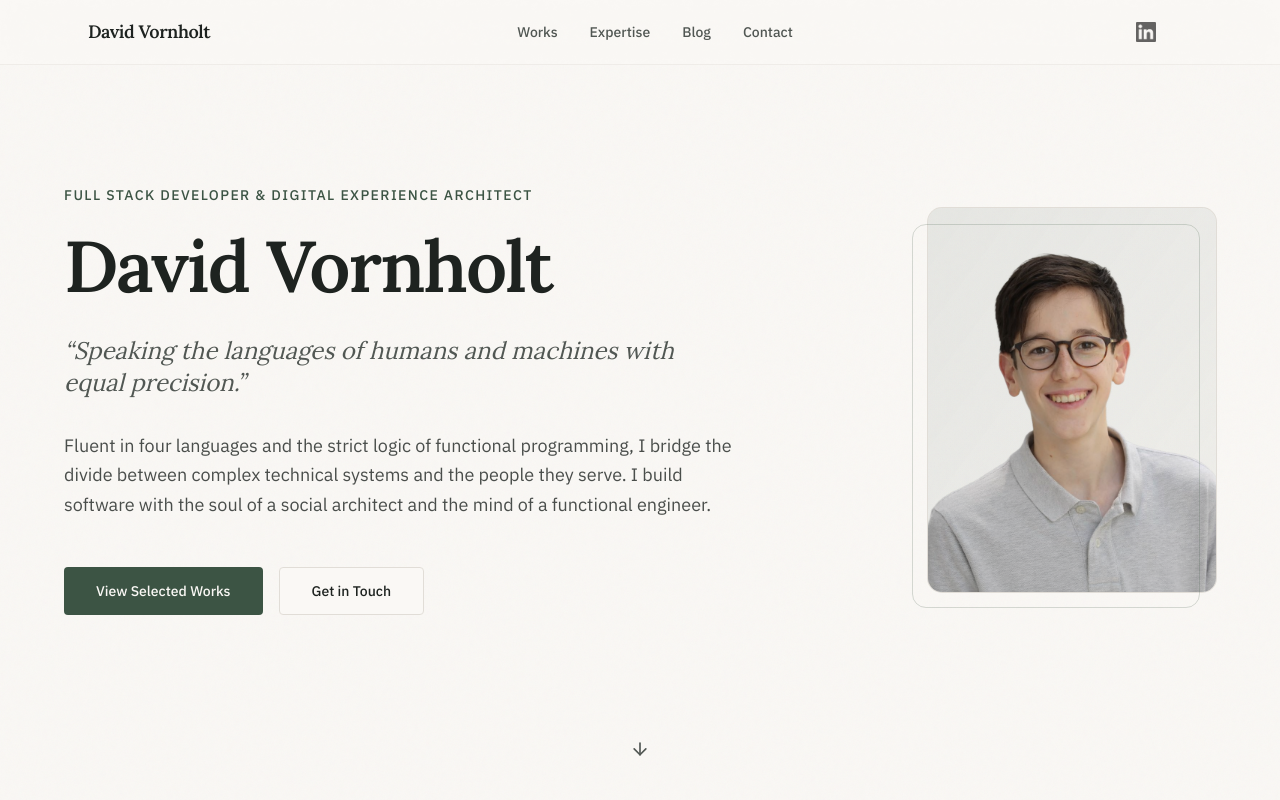
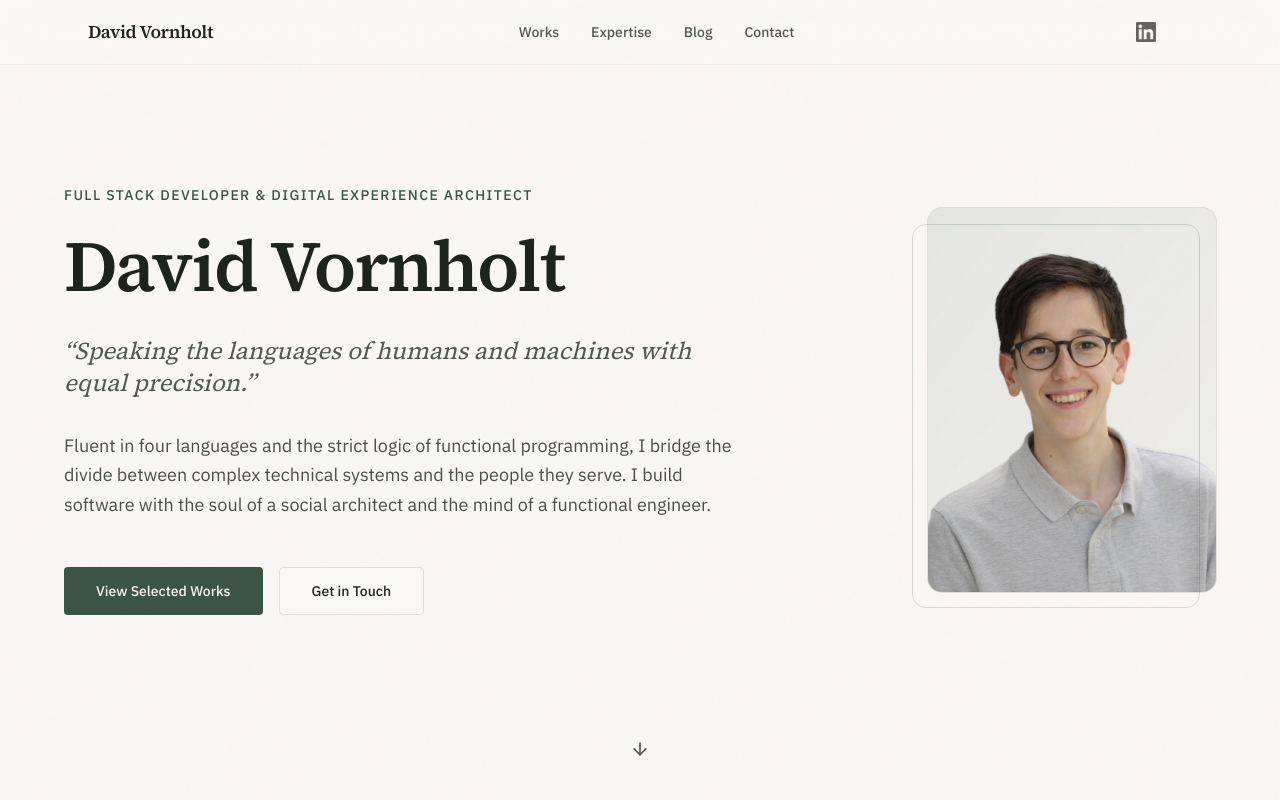
Before and after one commit to davidvornholt/portfolio, a Next.js app: page / in a window 1280 px wide. Shown: the top 800 px of the page. Built offline with nearby package versions, Linux system fonts and the light colour scheme; some icons are missing.

Commit message:
feat: update font variables in globals.css and layout.tsx for consistency

```diff
--- a/src/app/globals.css
+++ b/src/app/globals.css
@@ -5,9 +5,9 @@
 @theme inline {
   --color-background: var(--background);
   --color-foreground: var(--foreground);
-  --font-sans: var(--font-ibm-plex-sans);
-  --font-mono: var(--font-ibm-plex-mono);
-  --font-serif: var(--font-lora);
+  --font-sans: var(--font-sans);
+  --font-mono: var(--font-mono);
+  --font-serif: var(--font-serif);
   --color-sidebar-ring: var(--sidebar-ring);
   --color-sidebar-border: var(--sidebar-border);
   --color-sidebar-accent-foreground: var(--sidebar-accent-foreground);
--- a/src/app/layout.tsx
+++ b/src/app/layout.tsx
@@ -1,5 +1,10 @@
 import type { Metadata } from 'next';
-import { IBM_Plex_Mono, IBM_Plex_Sans, Inter, Lora } from 'next/font/google';
+import {
+  IBM_Plex_Mono,
+  IBM_Plex_Sans,
+  Inter,
+  Source_Serif_4,
+} from 'next/font/google';
 import './globals.css';
 import type { ReactNode } from 'react';
 import { Footer } from '@/shared/page/presentation/components/footer';
@@ -9,30 +14,20 @@ import { Header } from '../shared/page/presentation/components/header';
 const inter = Inter({ subsets: ['latin'], variable: '--font-sans' });
 
 const ibmPlexSans = IBM_Plex_Sans({
-  variable: '--font-ibm-plex-sans',
+  variable: '--font-sans',
   subsets: ['latin'],
 });
 
 const ibmPlexMono = IBM_Plex_Mono({
-  variable: '--font-ibm-plex-mono',
+  variable: '--font-mono',
   subsets: ['latin'],
   weight: ['400', '700'],
 });
 
-const lora = Lora({
-  variable: '--font-lora',
+const sourceSerif4 = Source_Serif_4({
+  variable: '--font-serif',
   subsets: ['latin'],
 });
-
-// const sourceSerif4 = Source_Serif_4({
-//   variable: "--font-source-serif-4",
-//   subsets: ["latin"],
-// })
-
-// const sourceSans3 = Source_Sans_3({
-//   variable: "--font-source-sans-3",
-//   subsets: ["latin"],
-// })
 
 export const metadata: Metadata = {
   title: 'David Vornholt | Full Stack Developer & Digital Experience Architect',
@@ -70,7 +65,7 @@ export default function RootLayout({
   return (
     <html lang="en" className={cn('scroll-smooth', inter.variable)}>
       <body
-        className={`${ibmPlexSans.variable} ${ibmPlexMono.variable} ${lora.variable} antialiased`}
+        className={`${ibmPlexSans.variable} ${ibmPlexMono.variable} ${sourceSerif4.variable} antialiased`}
       >
         <Header />
         <main>{children}</main>
```
